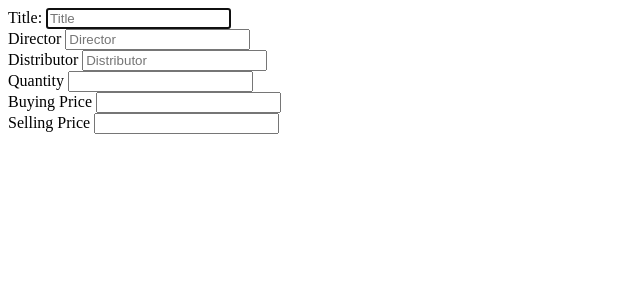
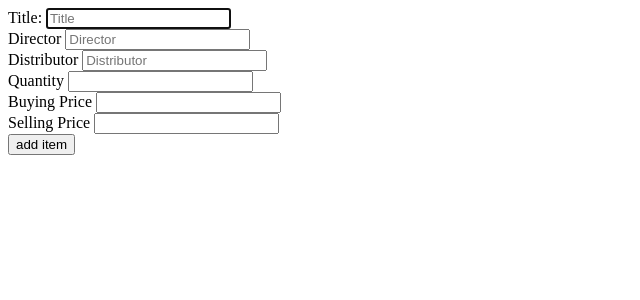
Before and after one commit to 85Marcin/DVD_shop, a Flask app: page /new in a window 1280 px wide. Shown: the top 300 px of the page, without its empty margins (0-640 px from the left). Run offline with Flask 2, Linux system fonts and the light colour scheme.

Commit message:
added add item button

```diff
--- a/templates/new/new.html
+++ b/templates/new/new.html
@@ -57,6 +57,7 @@
       autofocus
     />
   </div>
+  <input type="submit" value="add item" />
 </form>
 
 {%endblock%}
```
